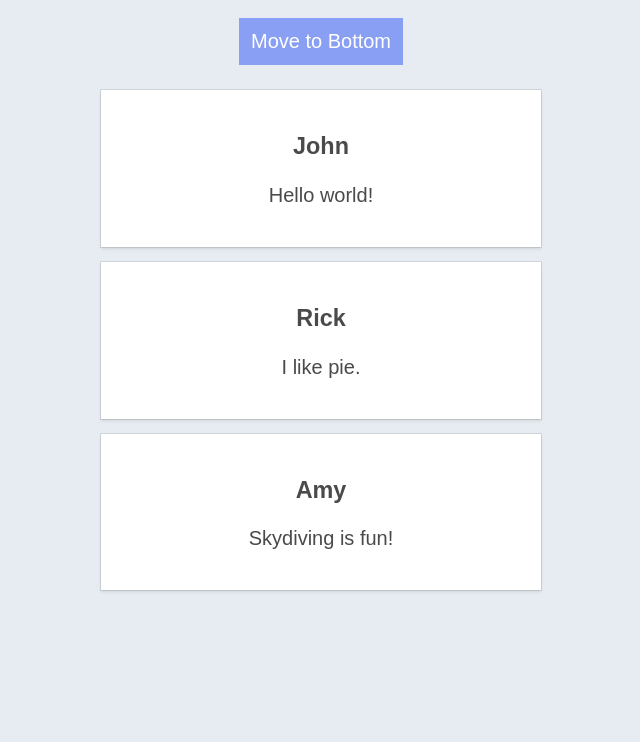
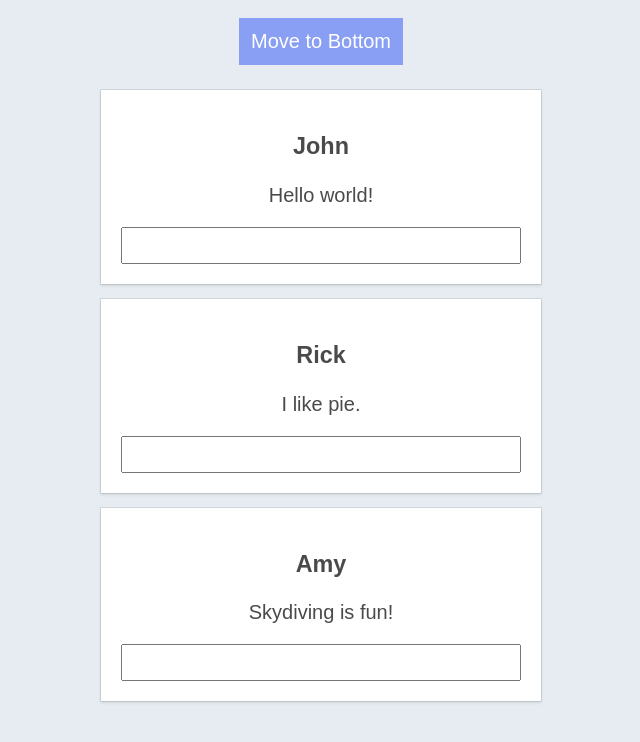
Before and after one commit to Toorq91/VueListRendering, a plain HTML site: page index.html in a window 1280 px wide. Shown: the whole page, without its empty margins (319-959 px from the left). Drawn offline with nearby package versions, Linux system fonts and the light colour scheme.

Commit message:
Gjort klar og skrevet notater for :key og dens bruksområde

```diff
--- a/app.js
+++ b/app.js
@@ -25,9 +25,3 @@ let vm = Vue.createApp({
         }
     }
 }).mount('#app');
-// birds: ['Pigeons', 'Eagles', 'Doves', 'Parrots'],
-// people: [
-//     { name: 'John', age: 20},
-//     { name: 'Rick', age: 18},
-//     { name: 'Amy', age: 33}
-// ]
--- a/index.html
+++ b/index.html
@@ -11,9 +11,10 @@
     <button type="button" class="move" @click="move">
         Move to Bottom
     </button>
-    <div class="card" v-for="person in people">
+    <div class="card" v-for="person in people" :key="person.name">
         <h3>{{ person.name }}</h3>
         <p>{{ person.message }}</p>
+        <input type="text" />
     </div>
   </div>
 
@@ -22,18 +23,3 @@
 </body>
 
 </html>
-<!-- <ul>
-    <li v-for="(bird, index) in birds" :class="bird" :key="bird">
-        {{ bird }} - {{ index }}
-    </li>
-</ul>
-
-<hr />
-
-<ul>
-    <li v-for="person in people">
-        <div v-for="(value, key, index) in person">
-            {{ key }}: {{ value }} - Index: {{ index }}
-        </div>
-    </li>
-</ul> -->
--- a/main.css
+++ b/main.css
@@ -39,4 +39,5 @@ outline: 0;
     width: 100%;
     font-size: 1em;
     padding: 5px 10px;
+    box-sizing: border-box;
 }
```
Also changed, not shown: notes.txt (added).
